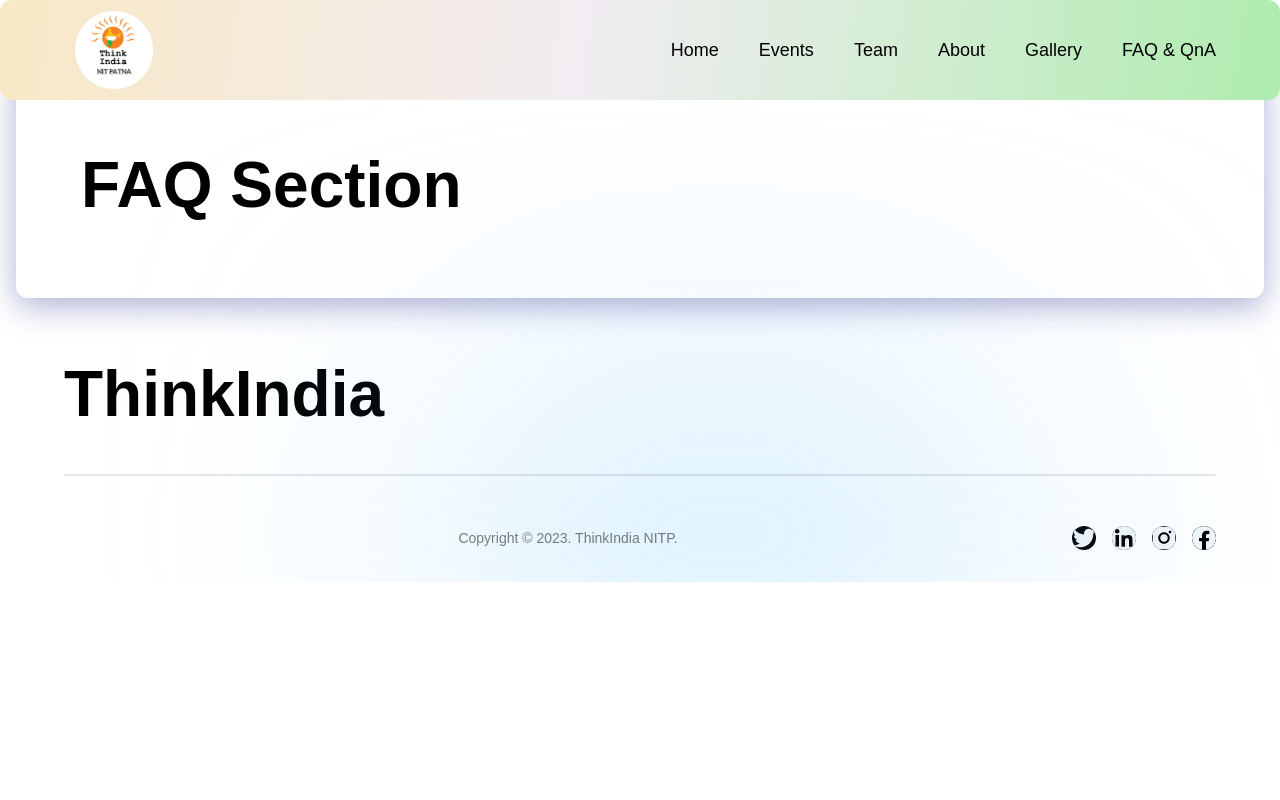
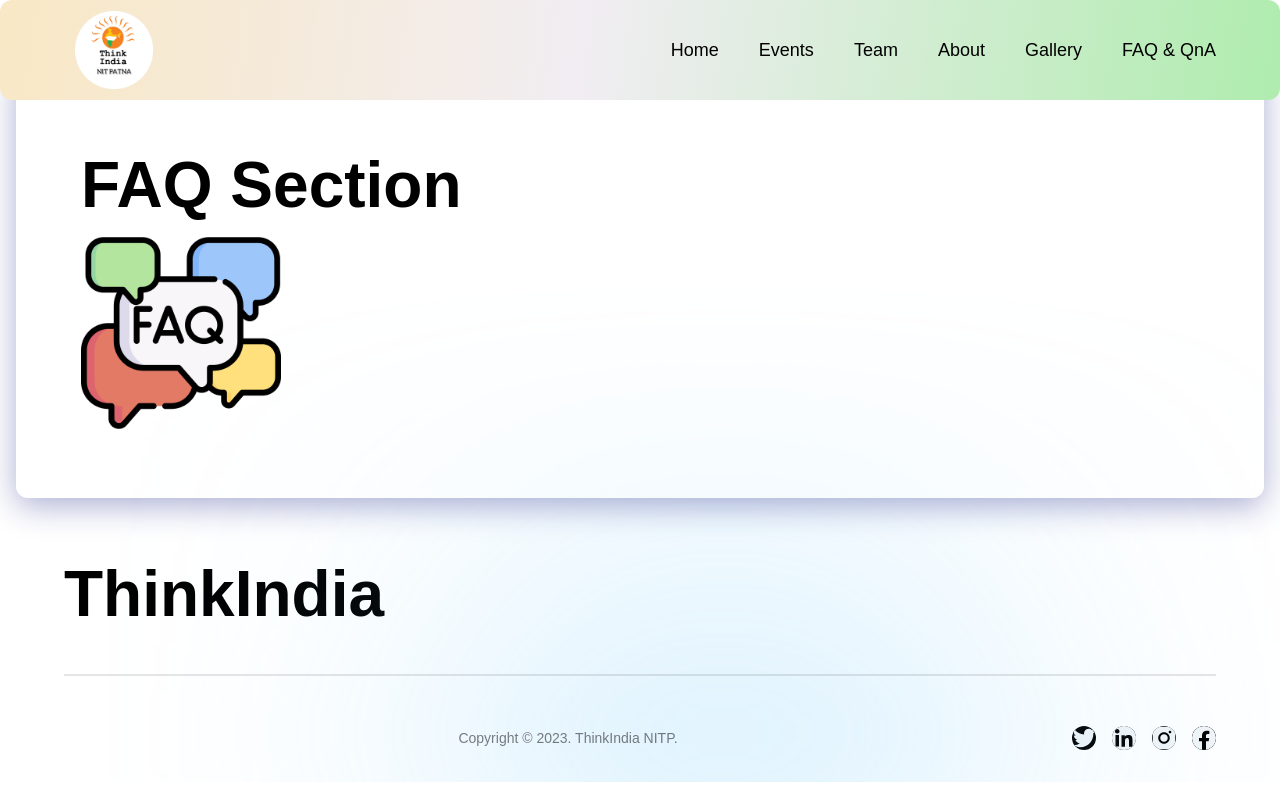
Before and after one commit to ThinkIndiaNITP/ti_nitp_website, a Next.js app: page /Faqsection in a window 1280 px wide. Built offline with nearby package versions, Linux system fonts and the light colour scheme; a web font is replaced by a local one.

Commit message:
add image at faq

```diff
--- a/pages/Faqsection.js
+++ b/pages/Faqsection.js
@@ -23,6 +23,7 @@ const Faqsection = () => {
           >
             <h3 className="mt-[8px] pr-52 font-bold md:text-[64px] text-[20px] text-black">
               FAQ Section
+              <img src="/faq.png" width="200px" height="100px" />
             </h3>
           </motion.div>
         </motion.div>
```
Also changed, not shown: public/faq.png (added).
